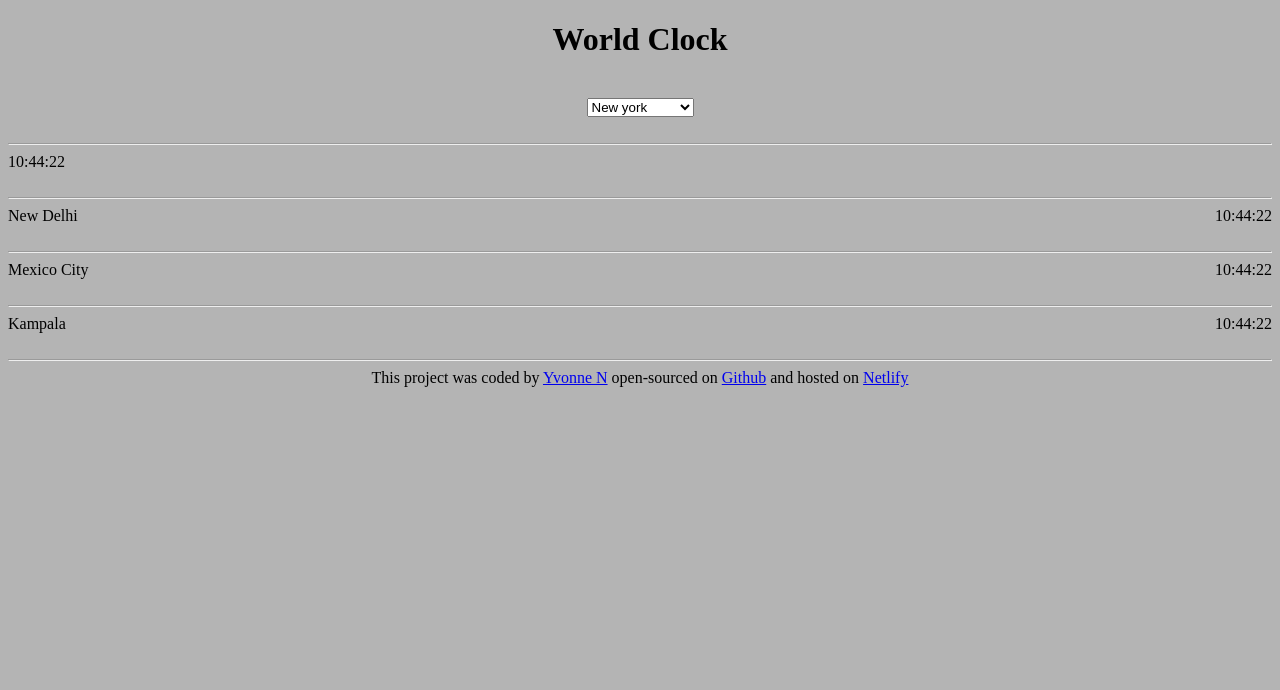
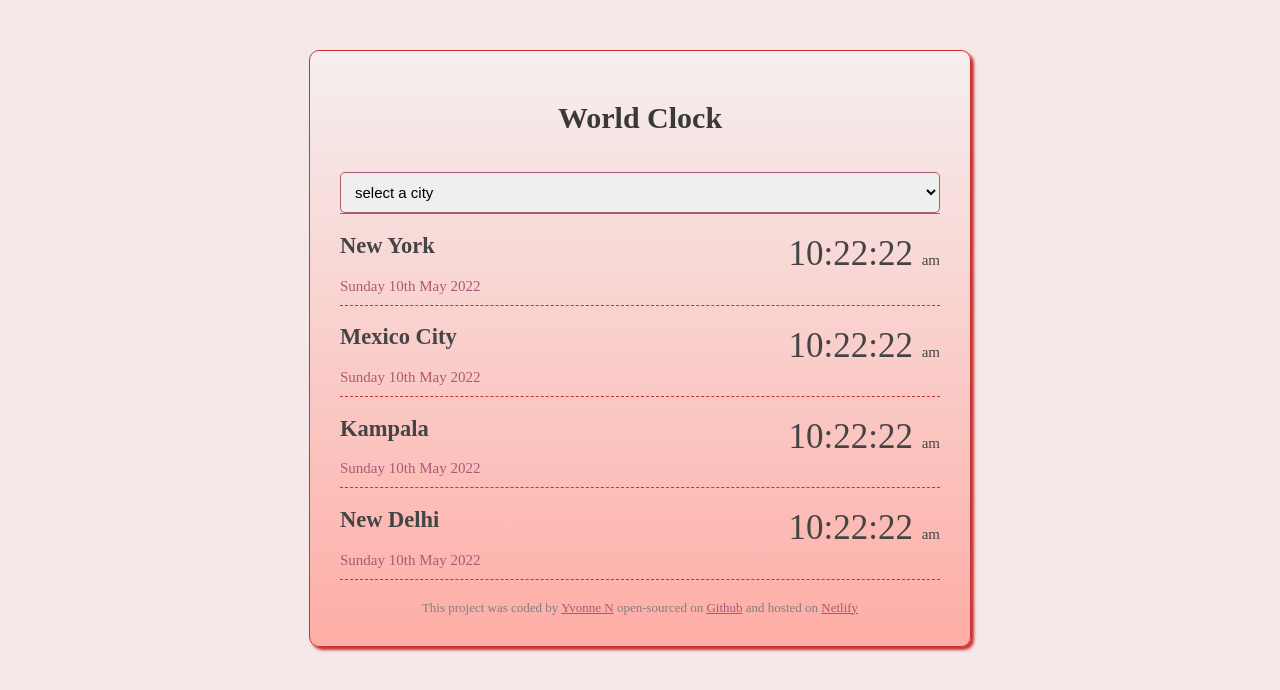
Before and after one commit to vovoSoul/world_clock, a plain HTML site: page index.html in a window 1280 px wide. Drawn offline with Linux system fonts and the light colour scheme; a web font is replaced by a local one.

Commit message:
added css elemented
updated HTML structure

```diff
--- a/index.html
+++ b/index.html
@@ -4,41 +4,64 @@
     <meta charset="UTF-8" />
     <meta name="viewport" content="width=device-width, initial-scale=1.0" />
     <link rel="stylesheet" href="src/style.css" />
+    <link rel="preconnect" href="https://fonts.googleapis.com" />
+    <link rel="preconnect" href="https://fonts.gstatic.com" crossorigin />
+    <link
+      href="https://fonts.googleapis.com/css2?family=Sedan:ital@0;1&display=swap"
+      rel="stylesheet"
+    />
+
     <title>World Clock</title>
   </head>
   <body>
-    <div></div>
+    <main>
       <header>
         <h1>World Clock</h1>
         <br />
 
         <div>
-        <select name="" id="">
-          <option value="">New york</option>
+          <select name="" id="select-cities" class="select-cities">
+            <option value="">select a city</option>
             <option value="">California</option>
             <option value="">Johannesburg</option>
             <option value="">Nairobi</option>
           </select>
         </div>
       </header>
-    <br />
-    <hr />
+
+      <section>
         <div class="cities-time">
           <div>
-        <span> 10:44:22 </span>
+            <h2 id="city-name">New York</h2>
+            <span class="day" id="current-date">Sunday 10th May 2022</span>
           </div>
-      <br />
-      <hr />
-      <div>New Delhi <span>10:44:22</span></div>
-      <br />
-      <hr />
-      <div>Mexico City <span>10:44:22</span></div>
-      <br />
-      <hr />
-      <div>Kampala <span>10:44:22</span></div>
-      <br />
-      <hr />
+          <div class="time" id="current-time">10:22:22 <small>am</small></div>
         </div>
+
+        <div class="cities-time">
+          <div>
+            <h2 id="city-name">Mexico City</h2>
+            <span class="day" id="current-date">Sunday 10th May 2022</span>
+          </div>
+          <div class="time" id="current-time">10:22:22 <small>am</small></div>
+        </div>
+
+        <div class="cities-time">
+          <div>
+            <h2 id="city-name">Kampala</h2>
+            <span class="day" id="current-date">Sunday 10th May 2022</span>
+          </div>
+          <div class="time" id="current-time">10:22:22 <small>am</small></div>
+        </div>
+
+        <div class="cities-time">
+          <div>
+            <h2 id="city-name">New Delhi</h2>
+            <span class="day" id="current-date">Sunday 10th May 2022</span>
+          </div>
+          <div class="time" id="current-time">10:22:22 <small>am</small></div>
+        </div>
+      </section>
       <footer>
         This project was coded by
         <a href="https://https://github.com/vovoSoul/" target="_blank">
@@ -49,8 +72,11 @@
           >Github</a
         >
         and hosted on
-      <a href="https://vovoworldclock.netlify.app/" target="_blank"> Netlify</a>
+        <a href="https://vovoworldclock.netlify.app/" target="_blank">
+          Netlify</a
+        >
       </footer>
+    </main>
     <script src="src/index.js"></script>
   </body>
 </html>
--- a/src/style.css
+++ b/src/style.css
@@ -1,19 +1,71 @@
 header {
   text-align: center;
+  color: #393939;
 }
 body {
-  background-color: #b4b4b4;
-}
-
-.cities-time div {
-  display: flex;
-  justify-content: space-between;
-}
-
-.cities-time span {
-  text-align: right;
+  background-color: #f5e8e8;
 }
 
 footer {
   text-align: center;
+  color: gray;
+  font-size: 13px;
+  padding-top: 20px;
 }
+
+select {
+  width: 100%;
+  padding: 10px;
+  border-radius: 5px;
+  border-color: #af5875;
+  font-size: 15px;
+  border-bottom: 1px solid #af5875;
+}
+
+main {
+  font-family: "sedan", serif;
+  font-size: 15px;
+  max-width: 600px;
+  display: block;
+  margin: auto;
+  border: 1px solid #ca3131;
+  border-radius: 10px;
+  padding: 30px;
+  margin-top: 50px;
+  color: #444444;
+  box-shadow: 3px 3px 3px #ca3131;
+  background: linear-gradient(to top, #feada6 0%, #f5efef 100%);
+}
+
+a {
+  color: #af5875;
+}
+
+hr {
+  color: red;
+}
+
+small {
+  font-size: 15px;
+  padding-bottom: 50px;
+}
+
+.cities-time {
+  display: flex;
+  justify-content: space-between;
+  border-bottom: 1px dashed #ca3131;
+  padding-bottom: 10px;
+}
+
+.cities-time span {
+  color: #af5875;
+}
+
+.cities-time .time {
+  font-size: 35px;
+  padding-top: 20px;
+}
+
+section {
+  border-top: 1px solid #af5875;
+}
```
Lines whose indentation alone changed are shown as unchanged.
